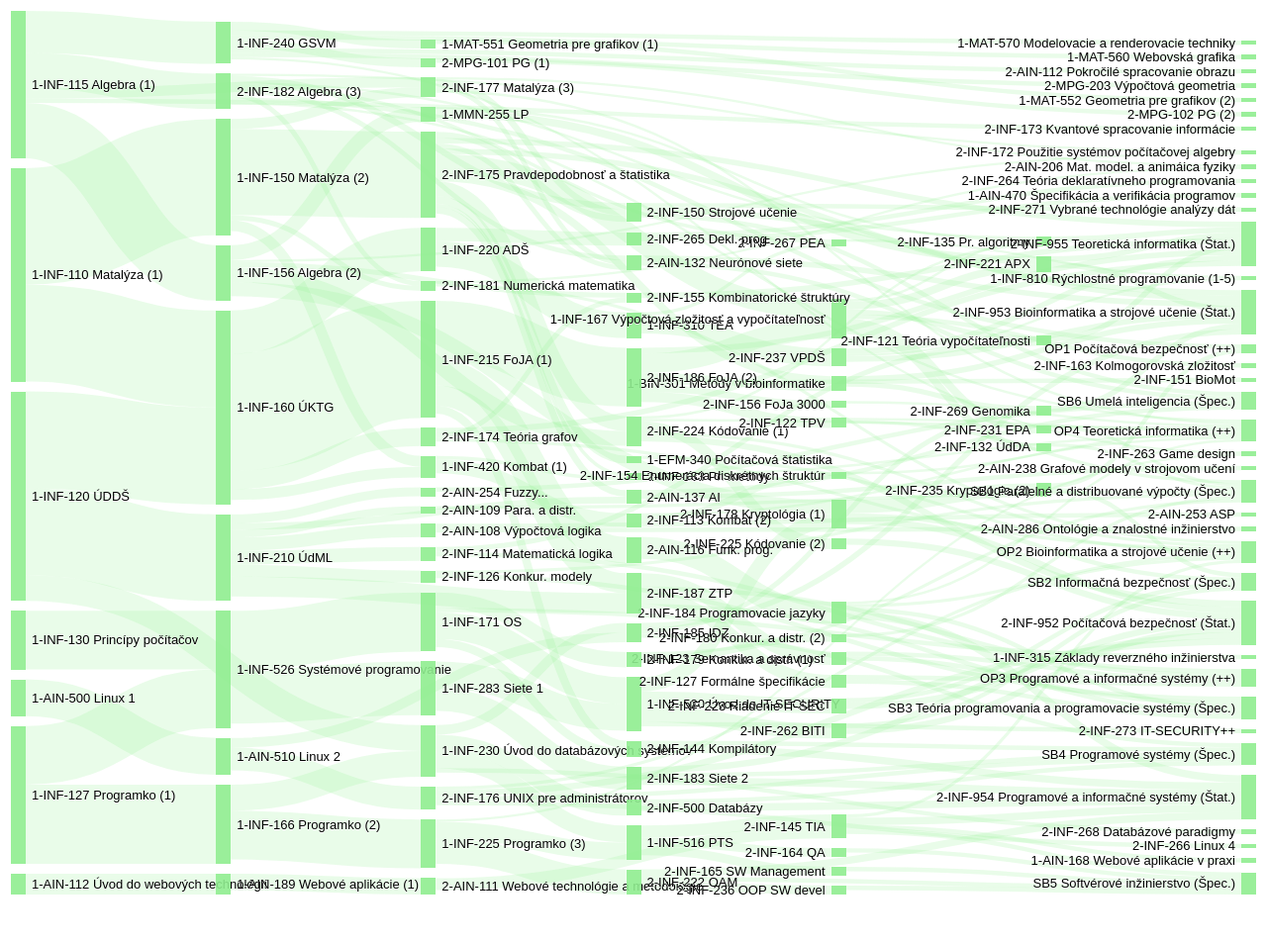
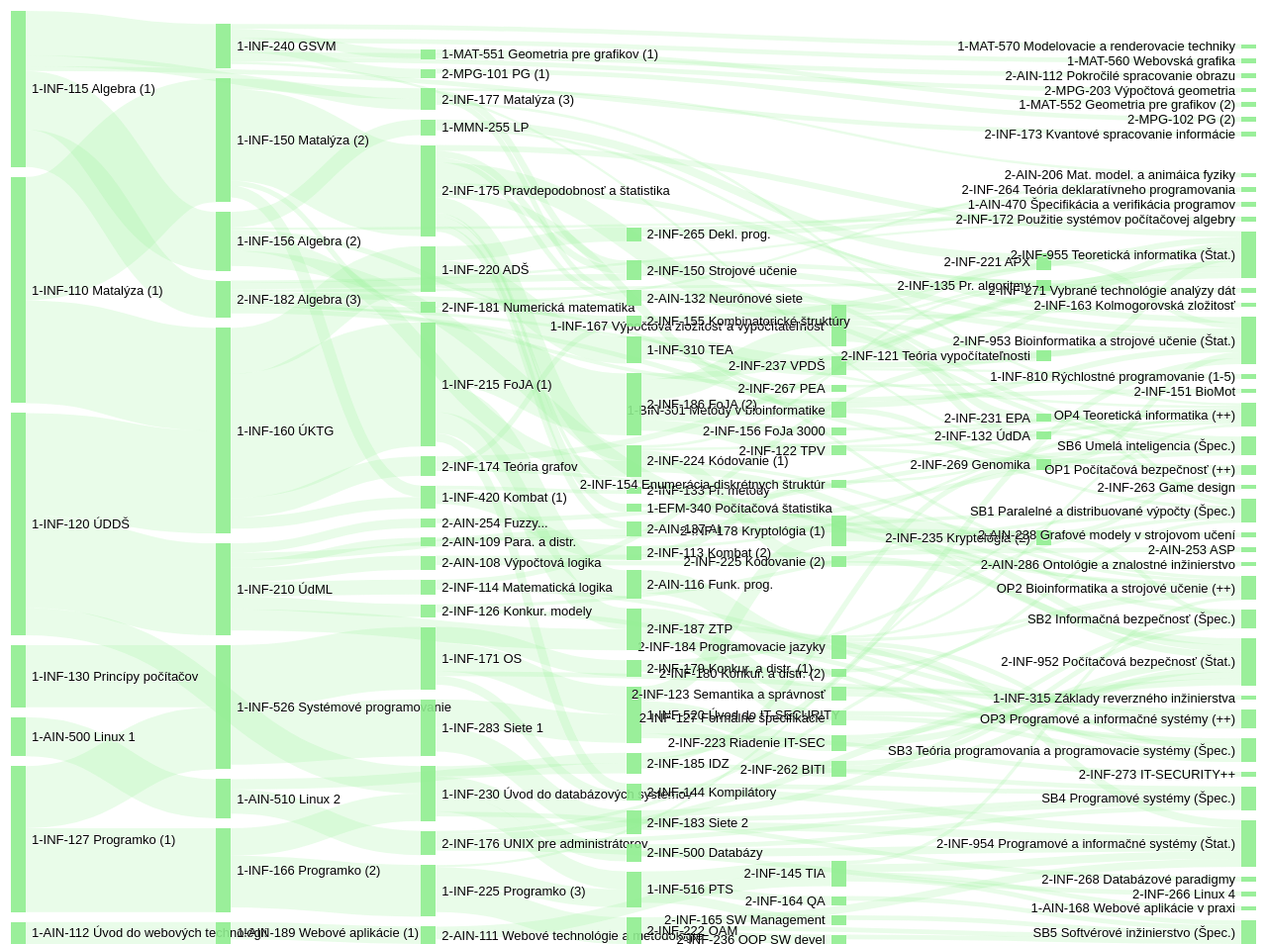
Before and after one commit to japdlsd/matfyz_map, a plain HTML site: page visualisations/sankey/index.html in a window 1280 px wide. Shown: the whole page at 99% size. Before the commit the page ends 920 px from the top, so only its background shows below. Drawn offline with Linux system fonts and the light colour scheme.

Commit message:
Small changes.

```diff
--- a/visualisations/sankey/index.html
+++ b/visualisations/sankey/index.html
@@ -11,14 +11,16 @@
     <style>
       body {
         padding: 10px;
-        min-width: 600px;
-        max-width: 1800px;
+        min-width: 1200px;
+        max-width: 2800px;
         margin: auto;
       }
       #chart {
         /*height: 500px;*/
         /*   @TODO FIX HEIGHT  */
-        height: 900px;
+        /**height: 900px;**/
+        height: 950px;
+
         font: 13px sans-serif;
       }
       .node rect {
```
